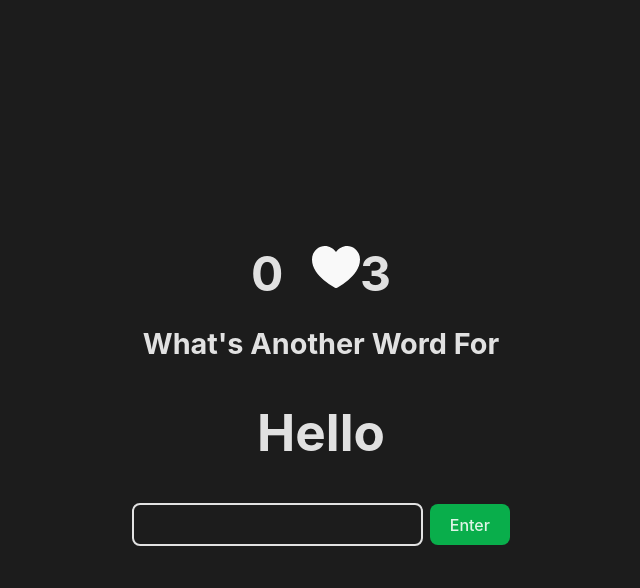
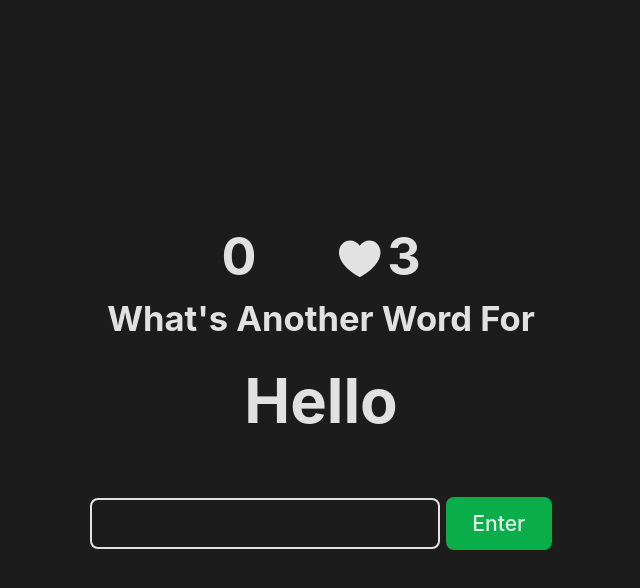
Before and after one commit to rnba12/synonymz, a React (Vite) app: page / in a window 1280 px wide. Both pictures are taken after a click on the button "Arcade". Shown: the top 588 px of the page, without its empty margins (319-959 px from the left). Built offline with nearby package versions, Linux system fonts and the light colour scheme.

Commit message:
style: more styling

```diff
--- a/src/App.css
+++ b/src/App.css
@@ -22,54 +22,60 @@ nav {
   gap: 1rem;
 }
 
-.buttons {
+.flex-row {
   display: flex;
   flex-direction: row;
   align-items: center;
   justify-content: center;
   gap: 0.4rem;
+  flex-wrap: wrap;
 }
 
 #game-data {
-  height: min-content;
-  font-size: 3rem;
+  font-size: 2.7em;
   font-weight: 700;
   display: flex;
   flex-direction: row;
   align-items: center;
-  gap: 1.8rem;
+  gap: 1.6em;
+  vertical-align: middle;
+  line-height: 1;
 }
 
 #game-data svg {
-  height: 3rem;
-  width: 3rem;
+  position: relative;
+  top: 2px;
+  height: 0.8em;
+  width: 0.8em;
 }
 
 #prompt {
-  font-size: 1.8rem;
+  font-size: 1.8em;
   font-weight: 700;
-  margin: 0.8rem 0;
+  margin: 0.3em 0;
 }
 
 #word {
-  font-size: 3.2rem;
+  font-size: 3.2em;
   font-weight: 700;
   text-transform: capitalize;
-  margin: 1rem 0;
+  margin-bottom: 0.5em;
 }
 
 form {
-  margin: 1rem 0;
+  margin: 1em 0;
+}
+
+form button {
+  font-size: 1.1em;
 }
 
 .score {
   font-weight: 700;
-  font-size: 3rem;
+  font-size: 3.2em;
 }
 
-
-
 .high-score {
-  font-size: 1.7rem;
+  font-size: 1.7em;
   margin-bottom: 1.5rem;
 }
--- a/src/components/GameData.jsx
+++ b/src/components/GameData.jsx
@@ -1,14 +1,14 @@
 function GameData({ score, lives, time, gameMode}) {
     return (
         <div id="game-data">
-            <div className="score">{score}</div>
+            {score}
             {gameMode === "arcade" &&
-            <div>
+            <div className="flex-row">
                 <svg xmlns="http://www.w3.org/2000/svg" fill="currentColor" viewBox="0 0 16 16" width="16" height="16"><path d="M7.655 14.916v-.001h-.002l-.006-.003-.018-.01a22.066 22.066 0 0 1-3.744-2.584C2.045 10.731 0 8.35 0 5.5 0 2.836 2.086 1 4.25 1 5.797 1 7.153 1.802 8 3.02 8.847 1.802 10.203 1 11.75 1 13.914 1 16 2.836 16 5.5c0 2.85-2.044 5.231-3.886 6.818a22.094 22.094 0 0 1-3.433 2.414 7.152 7.152 0 0 1-.31.17l-.018.01-.008.004a.75.75 0 0 1-.69 0Z"></path></svg>
                 {lives}
             </div>}
             {gameMode === "timed" &&
-            <div>
+            <div className="flex-row">
                 <svg xmlns="http://www.w3.org/2000/svg" fill="currentColor" viewBox="0 0 16 16" width="16" height="16"><path d="M0 8a8 8 0 1 1 16 0A8 8 0 0 1 0 8Zm8.575-3.25a.825.825 0 1 0-1.65 0v3.5c0 .337.205.64.519.766l2.5 1a.825.825 0 0 0 .612-1.532l-1.981-.793Z"></path></svg>
                 {time}
             </div>}
--- a/src/index.css
+++ b/src/index.css
@@ -24,6 +24,7 @@ a:hover {
 }
 
 body {
+  font-size: 1.2rem;
   margin: 0;
   display: flex;
   place-items: center;
@@ -46,10 +47,9 @@ button {
   font-family: inherit;
   background-color: #09AE4B;
   cursor: pointer;
-  transition: border-color 0.25s;
 }
 button:hover {
-  border-color: #646cff;
+  background-color: #098b3d;
 }
 button:focus,
 button:focus-visible {
@@ -65,11 +65,10 @@ input[type="text"] {
   font-weight: 500;
   font-family: inherit;
   background-color: inherit;
-  transition: border-color 0.25s;
 }
 
 svg {
-  color: #f9f9f9;
+  color: rgba(255, 255, 255, 0.87);
   height: 1.9rem;
   width: 1.9rem;
 
--- a/src/views/Game.jsx
+++ b/src/views/Game.jsx
@@ -81,7 +81,7 @@ function Game({ view, gameMode, setFinalScore }) {
                 {state === "time up" && <span style={{color: "red"}}>Times Up</span>}
             </div>
             <div id="word">{word.word}</div>
-            <form className="buttons" onSubmit={handleSubmit} autoComplete="off">
+            <form className="flex-row" onSubmit={handleSubmit} autoComplete="off">
                 <input name="answer" type="text"  disabled={state !== "typing" || lives === 0} />
                 <button disabled={state !== "typing" || lives === 0}>Enter</button>
             </form>
--- a/src/views/Result.jsx
+++ b/src/views/Result.jsx
@@ -1,10 +1,10 @@
 function Result({ view, score }) {
     return (
         <>
-            <h1  style={{marginBottom: "0.7rem"}}>Game Over</h1>
+            <h1  style={{marginBottom: "0px"}}>Game Over</h1>
             <div className=" score final-score">{score}</div>
             <div className="high-score">High Score: 4</div>
-            <div className="buttons">
+            <div className="flex-row">
                 <button onClick={() => view("game")}>Play Again</button>
                 <button onClick={() => view("title")}>Change Mode</button>
             </div>
--- a/src/views/Title.jsx
+++ b/src/views/Title.jsx
@@ -20,7 +20,7 @@ function Title({view, gameMode}) {
                     <div id="logo">
                         <h1>Synonymz</h1>
                     </div>
-                    <div className="buttons">
+                    <div className="flex-row">
                         <button onClick={() => startGame("arcade")}>Arcade</button>
                         <button onClick={() => startGame("timed")}>Timed</button>
                         <button onClick={handleHowTo}>How To Play</button>
```
